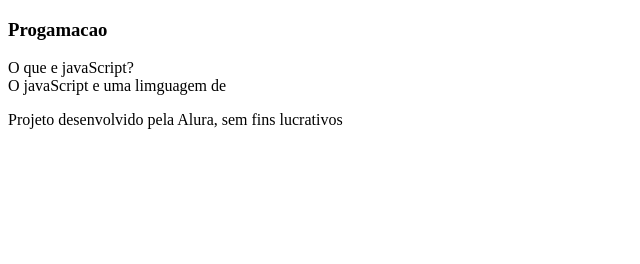
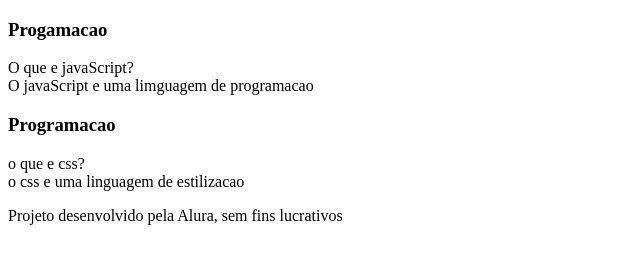
Before and after one commit to indianaradepaula/andre3333, a plain HTML site: page index.html in a window 1280 px wide. Shown: the whole page, without its empty margins (0-640 px from the left). Drawn offline with Linux system fonts and the light colour scheme.

Commit message:
Add files via upload

```diff
--- a/index.html
+++ b/index.html
@@ -14,8 +14,19 @@
                     <div class="cartao_conteudo_pergunta">
                         O que e javaScript?
                     </div>
-                    <div class="cartap_conteudo_resposta">
-                        O javaScript e uma limguagem de
+                    <div class="cartao_conteudo_resposta">
+                        O javaScript e uma limguagem de programacao
+                    </div>
+                </div>
+            </article>
+            <article class="cartao">
+                <div class="cartao_conteudo">
+                    <h3>Programacao</h3>
+                    <div class="cartao_conteudo_pergunta">
+                        o que e css?
+                    </div>
+                    <div class="cartao_conteudo_resposta">
+                        o css e uma linguagem de estilizacao
                     </div>
                 </div>
             </article>
```
